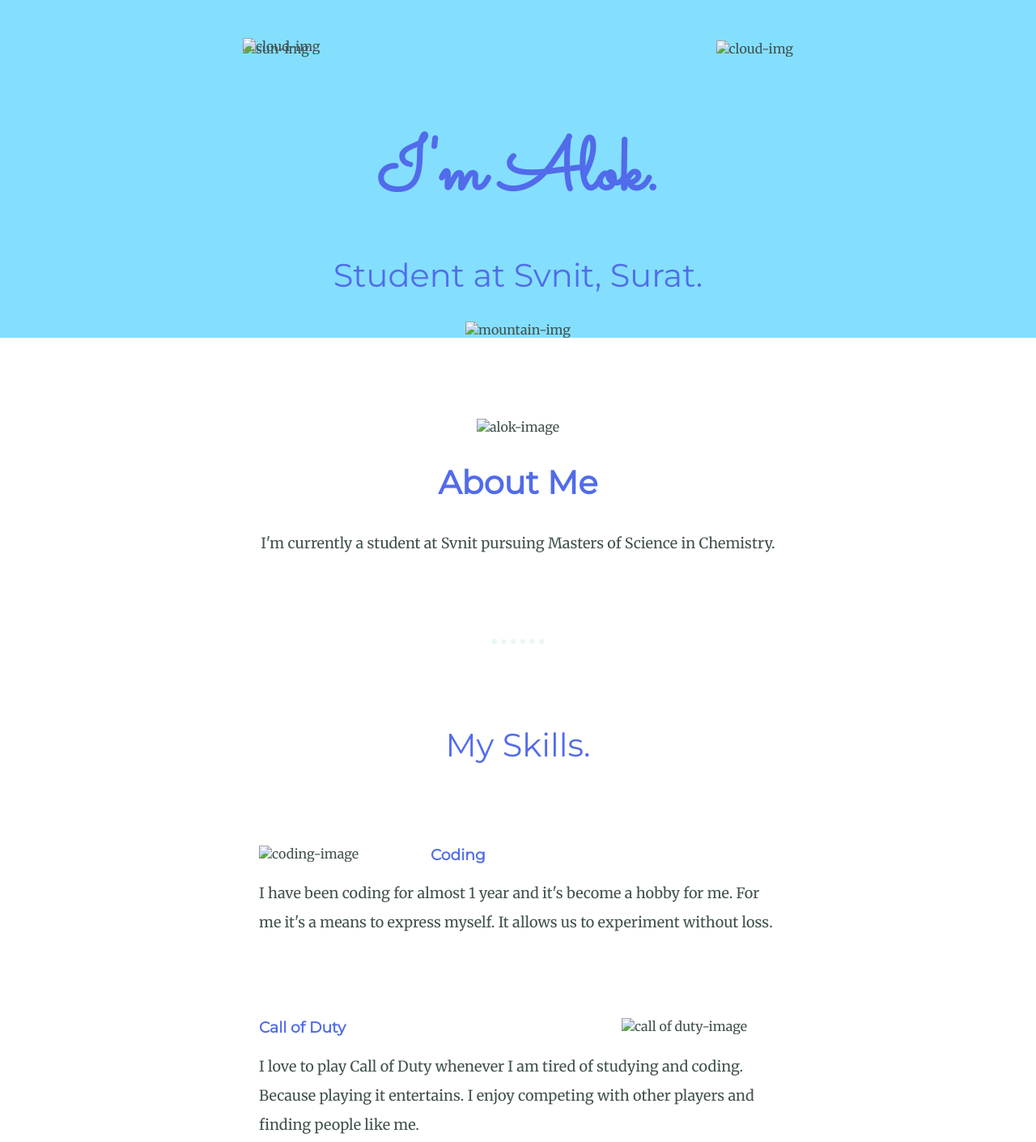
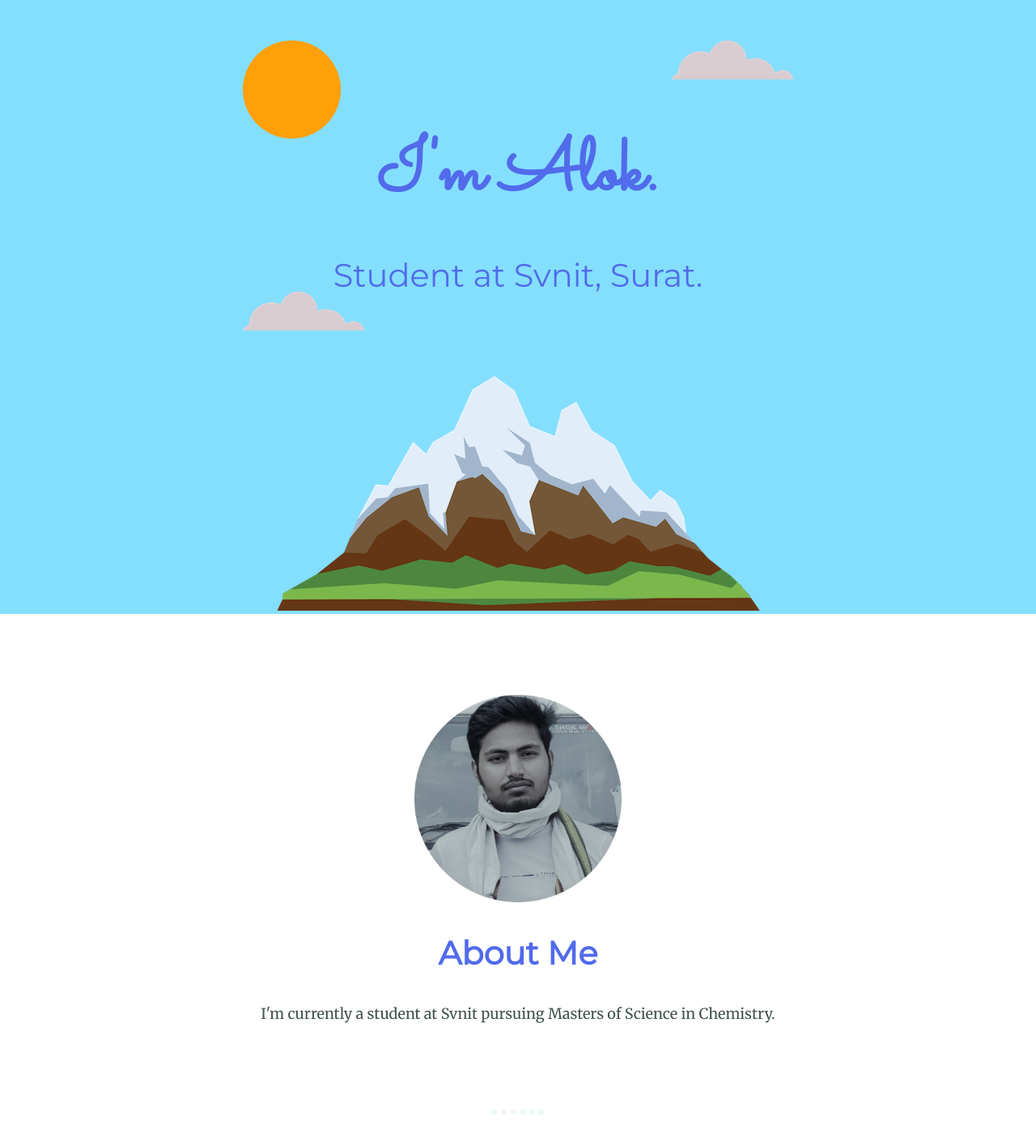
Before and after one commit to alokkumar9019/cv1, a plain HTML site: page index.html in a window 1280 px wide. Shown: the top 1410 px of the page at 81% size. Drawn offline with Linux system fonts and the light colour scheme; files that its build step writes are made by us from their sources.

Commit message:
Update index.html

```diff
--- a/index.html
+++ b/index.html
@@ -4,7 +4,7 @@
 <head>
   <meta charset="utf-8">
   <title>Alok Kumar Singh</title>
-  <link rel="stylesheet" href="css/styles.css">
+  <link rel="stylesheet" href="styles.css">
   <link rel="icon" href="favicon.ico?v=2">
   <link rel="preconnect" href="https://fonts.googleapis.com">
   <link rel="preconnect" href="https://fonts.googleapis.com">
@@ -14,18 +14,18 @@
 
 <body>
   <div class="top-container">
-    <img class="top-cloud" src="images/cloud.png" alt="cloud-img">
-    <img class="sun" src="images/sun.png" alt="sun-img">
+    <img class="top-cloud" src="cloud.png" alt="cloud-img">
+    <img class="sun" src="sun.png" alt="sun-img">
     <h1>I'm Alok.</h1>
     <h2>Student at Svnit, Surat.</h2>
 
-    <img class="bottom-cloud" src="images/cloud.png" alt="cloud-img">
-    <img class="mountain-cloud" src="images/mountain.png" alt="mountain-img">
+    <img class="bottom-cloud" src="cloud.png" alt="cloud-img">
+    <img class="mountain-cloud" src="mountain.png" alt="mountain-img">
   </div>
 
   <div class="middle-container">
     <div class="profile">
-      <img class="profile-img" src="images/alok.png" alt="alok-image">
+      <img class="profile-img" src="alok.png" alt="alok-image">
       <h2><b>About Me</b></h2>
       <p class="intro">I'm currently a student at Svnit pursuing Masters of Science in Chemistry.</p>
     </div>
@@ -33,12 +33,12 @@
     <div class="skills">
       <h2>My Skills.</h2>
       <div class="skill-row">
-        <img class="code-img" src="images/coding.png" alt="coding-image">
+        <img class="code-img" src="coding.png" alt="coding-image">
         <h3>Coding</h3>
         <p>I have been coding for almost 1 year and it's become a hobby for me. For me it's a means to express myself. It allows us to experiment without loss. </p>
       </div>
       <div class="skill-row">
-        <img  class="cod-img" src="images/call-of-duty-image.png" alt="call of duty-image">
+        <img  class="cod-img" src="call-of-duty-image.png" alt="call of duty-image">
         <h3>Call of Duty</h3>
         <p>I love to play Call of Duty whenever I am tired of studying and coding. Because playing it entertains. I enjoy competing with other players and finding people like me.</p>
       </div>
```
